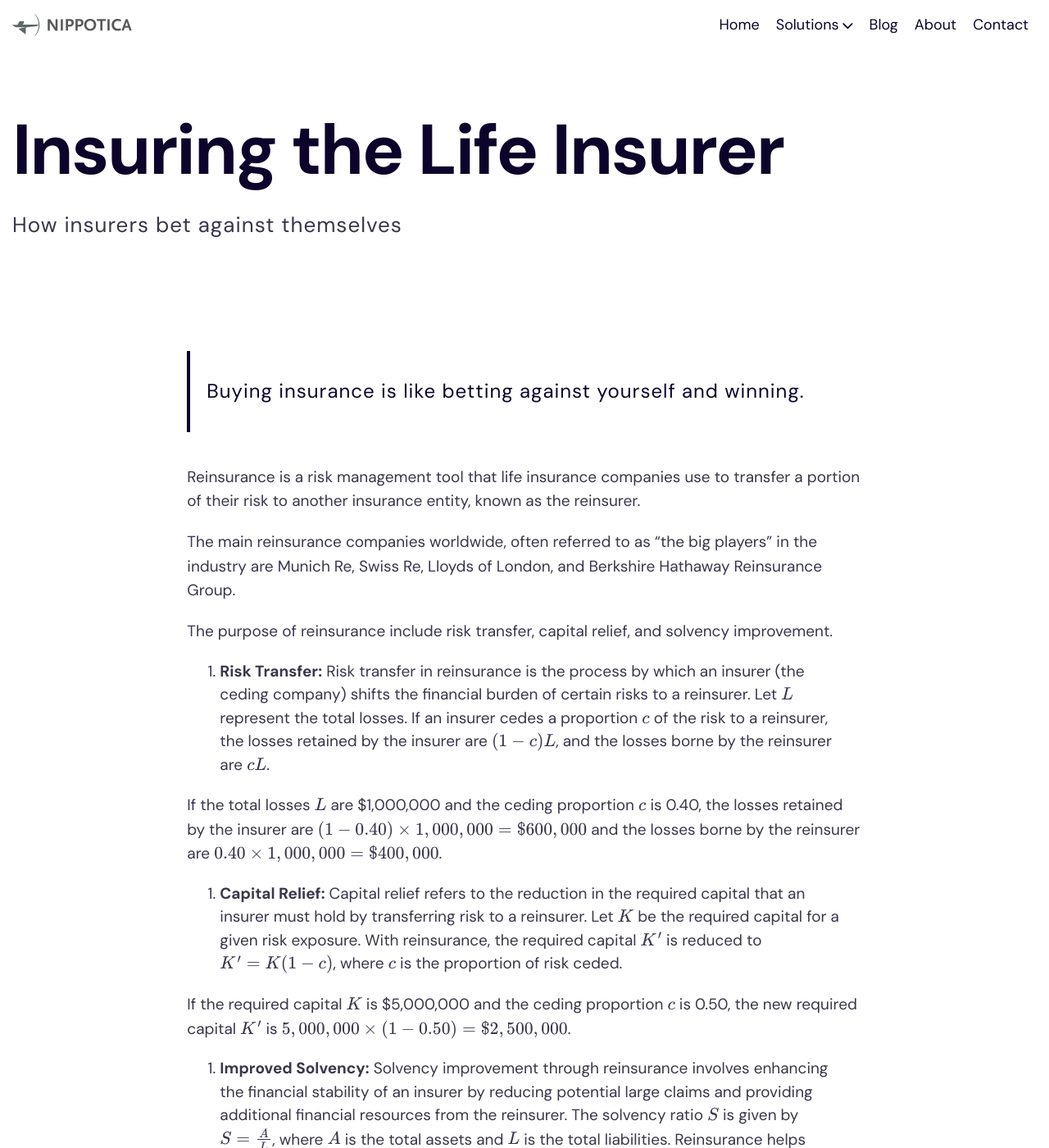
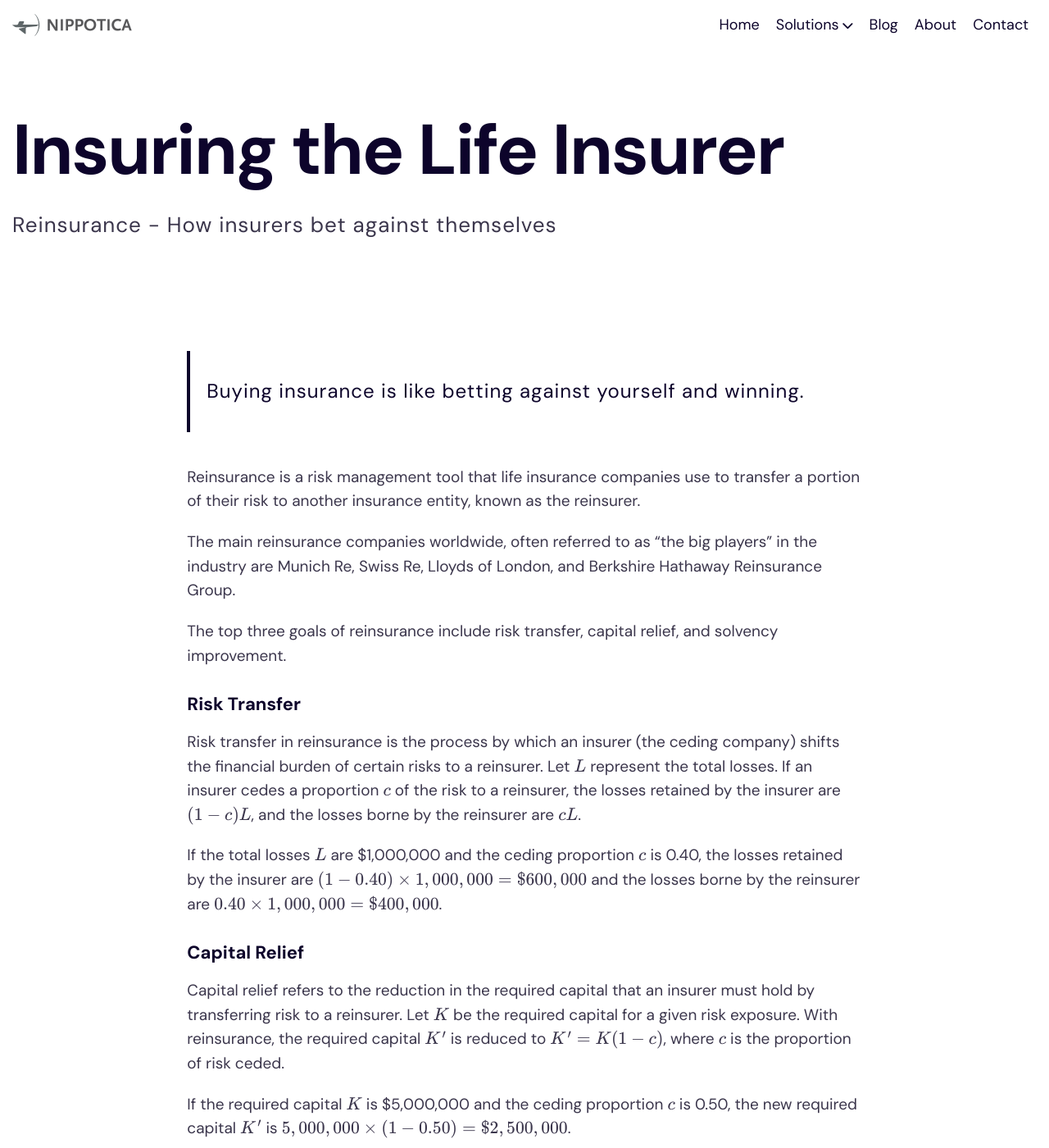
Before and after one commit to Nippotica/webnippofin, a Jekyll site: the page built from collections/_posts/2024-04-25-reinsurance.md, in a window 1280 px wide and 1400 px high. Shown: the whole window at 82% size. Built offline with Jekyll 4.4.1, drawn with Linux system fonts in a browser that asks for light colours; some of the changed text lies outside the part shown.

Commit message:
Add files via upload

```diff
--- a/collections/_posts/2024-04-25-reinsurance.md
+++ b/collections/_posts/2024-04-25-reinsurance.md
@@ -4,7 +4,7 @@ title: "Insuring the Life Insurer"
 date: 2024-04-25
 authors: ["Mike Vance"]
 categories: ["Mathnote", "Technote"]
-description: How insurers bet against themselves
+description: Reinsurance - How insurers bet against themselves
 thumbnail: "/assets/images/gen/blog/reinsurancefig.webp"
 
 ---
@@ -17,21 +17,24 @@ Reinsurance is a risk management tool that life insurance companies use to trans
 The main reinsurance companies worldwide, often referred to as "the big players" in the industry are Munich Re, Swiss Re, Lloyds of London, and Berkshire Hathaway Reinsurance Group.
 
 
-The purpose of reinsurance include risk transfer, capital relief, and solvency improvement.
+The top three goals of reinsurance include risk transfer, capital relief, and solvency improvement.
 
-1. **Risk Transfer:**
+### Risk Transfer
+
 Risk transfer in reinsurance is the process by which an insurer (the ceding company) shifts the financial burden of certain risks to a reinsurer.
 Let \\( L \\) represent the total losses. If an insurer cedes a proportion \\( c \\) of the risk to a reinsurer, the losses retained by the insurer are \\( (1 - c)L \\), and the losses borne by the reinsurer are \\( cL \\).
 
 If the total losses \\( L \\) are $1,000,000 and the ceding proportion \\( c \\) is 0.40, the losses retained by the insurer are \\( (1 - 0.40) \times 1,000,000 = \$600,000 \\) and the losses borne by the reinsurer are \\( 0.40 \times 1,000,000 = \$400,000 \\).
 
-2. **Capital Relief:**
+### Capital Relief
+
 Capital relief refers to the reduction in the required capital that an insurer must hold by transferring risk to a reinsurer.
 Let \\( K \\) be the required capital for a given risk exposure. With reinsurance, the required capital \\( K' \\) is reduced to \\( K' = K(1 - c) \\), where \\( c \\) is the proportion of risk ceded.
 
 If the required capital \\( K \\) is $5,000,000 and the ceding proportion \\( c \\) is 0.50, the new required capital \\( K' \\) is \\( 5,000,000 \times (1 - 0.50) = \$2,500,000 \\).
 
-3. **Improved Solvency:**
+### Improved Solvency
+
 Solvency improvement through reinsurance involves enhancing the financial stability of an insurer by reducing potential large claims and providing additional financial resources from the reinsurer.
 The solvency ratio \\( S \\) is given by \\( S = \frac{A}{L} \\), where \\( A \\) is the total assets and \\( L \\) is the total liabilities. Reinsurance helps improve \\( S \\) by reducing \\( L \\).
 
```
Also changed, not shown: other parts of collections/_posts/2024-04-25-reinsurance.md (+1 -1 lines).
